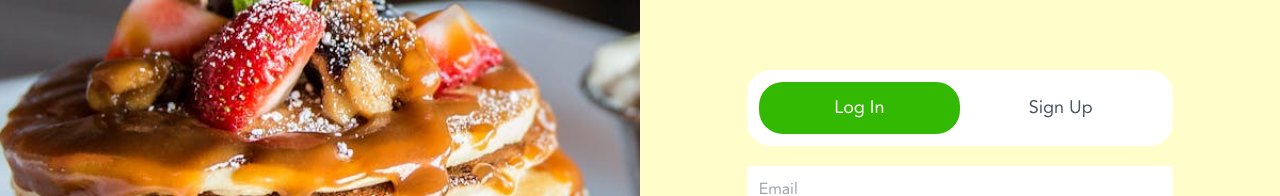
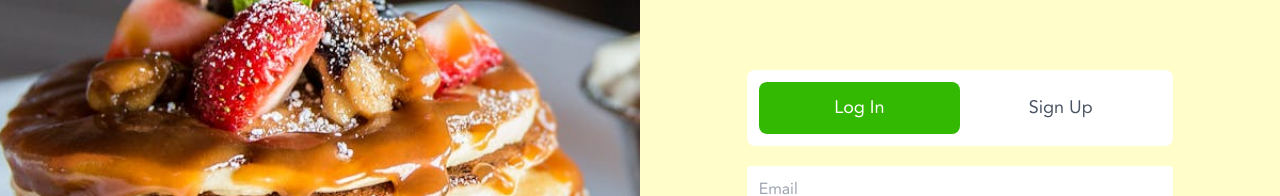
Before and after one commit to hashkitti001/recipes, a React (Vite) app in the folder frontend/: page /auth in a window 1280 px wide. Shown: the part 244-440 px from the top of the page. Built offline with nearby package versions, Linux system fonts and the light colour scheme.

Commit message:
add readme for frontend and backend

```diff
--- a/frontend/src/pages/landing/auth/AuthPage.tsx
+++ b/frontend/src/pages/landing/auth/AuthPage.tsx
@@ -24,15 +24,15 @@ const AuthPage = () => {
 
             <div className='w-1/2 bg-400 flex justify-center items-center max-md:w-full'>
                 <div className='flex flex-col items-center w-2/3'>
-                    <div className='flex justify-between bg-white p-3 rounded-3xl mb-5 w-full'>
+                    <div className='flex justify-between bg-white p-3 rounded-lg mb-5 w-full'>
                         <span
-                            className={`text-lg text-center p-3 rounded-3xl ${isLogin ? 'bg-100 text-white' : 'text-gray-600'} w-3/6`}
+                            className={`text-lg text-center p-3 rounded-lg ${isLogin ? 'bg-100 text-white' : 'text-gray-600'} w-3/6`}
                             onClick={toggleAction}
                         >
                             Log In
                         </span>
                         <span
-                            className={`text-lg text-center p-3 rounded-3xl ${!isLogin ? 'bg-100 text-white' : 'text-gray-600'} w-3/6`}
+                            className={`text-lg text-center p-3 rounded-lg ${!isLogin ? 'bg-100 text-white' : 'text-gray-600'} w-3/6`}
                             onClick={toggleAction}
                         >
                             Sign Up
```
Also changed, not shown: 2 other files (tests, documents, lock files or other folders).
